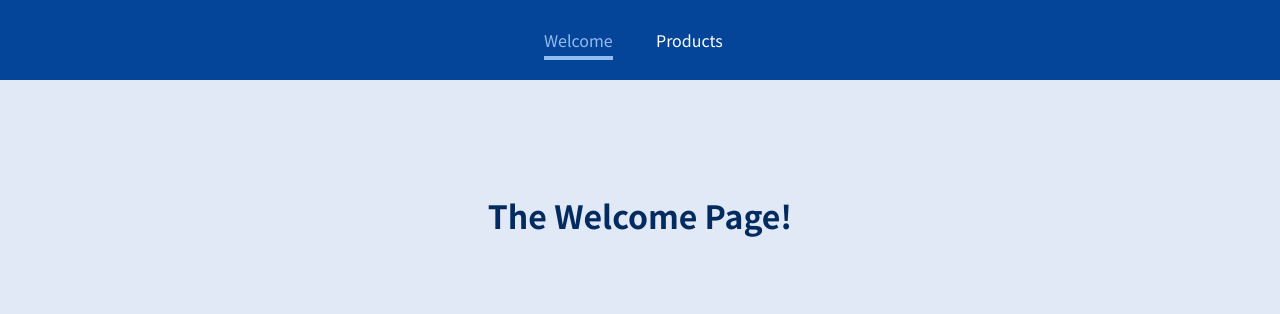
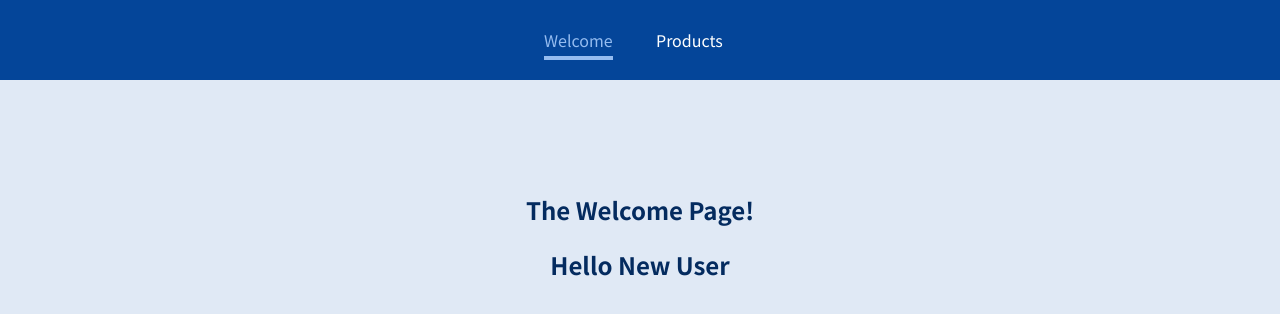
Before and after one commit to muntashir-wahid/router-basics, a React (Create React App) app: page /welcome/new-user in a window 1280 px wide. Shown: the top 314 px of the page. Built offline with nearby package versions, Linux system fonts and the light colour scheme.

Commit message:
learnt nested routing

```diff
--- a/src/pages/Welcome.js
+++ b/src/pages/Welcome.js
@@ -1,7 +1,15 @@
 import React from "react";
+import { Route } from "react-router-dom";
 
 const Welcome = () => {
-  return <h1>The Welcome Page!</h1>;
+  return (
+    <section>
+      <h1>The Welcome Page!</h1>
+      <Route path="/welcome/new-user">
+        <h2>Hello New User</h2>
+      </Route>
+    </section>
+  );
 };
 
 export default Welcome;
```
